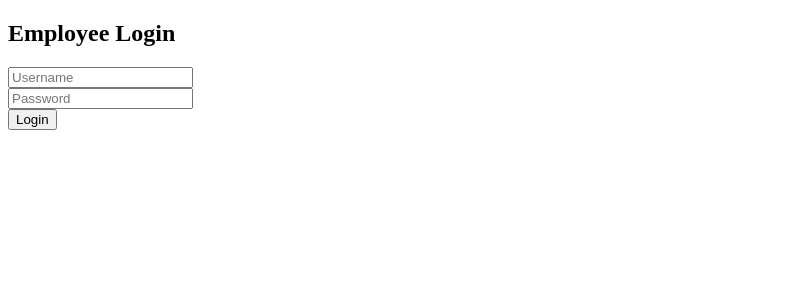
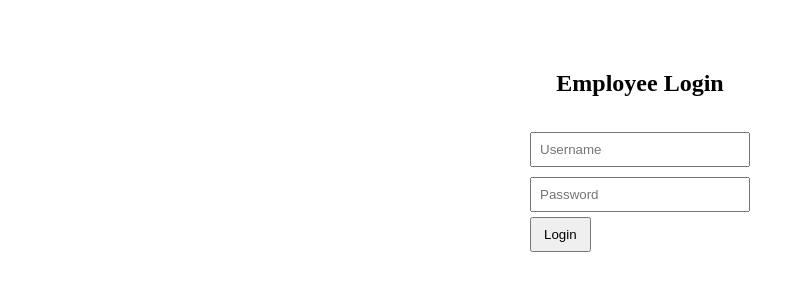
Before and after one commit to Katahimabindu/employee-insight-dashboard, a React (Create React App) app: page / in a window 1280 px wide. Shown: the top 300 px of the page, without its empty margins (0-805 px from the left). Built offline with nearby package versions, Linux system fonts and the light colour scheme.

Commit message:
moved employee  login container to top of page and center

```diff
--- /dev/null
+++ b/src/App.css
@@ -0,0 +1,19 @@
+.container{
+    display: flex;
+    flex-direction: column;
+    justify-content: flex-start;
+    align-items: center;
+    height: 100vh;
+    gap: 10px;
+    margin-top: 50px;
+    box-sizing: border-box;
+}
+.container input{
+    padding: 8px;
+    width: 200px;
+    margin:5px 0;
+}
+.container button{
+    padding: 8px 12px;
+    cursor:pointer
+}
--- a/src/App.js
+++ b/src/App.js
@@ -7,6 +7,7 @@ import { useContext } from "react";
 import { AuthContext } from "./context/AuthContext";
 import { Navigate } from "react-router-dom";
 import Analytics from './pages/Analytics';
+import "./App.css"
 function PrivateRoute({ children }) {
 
   const { loggedIn } = useContext(AuthContext);
```
